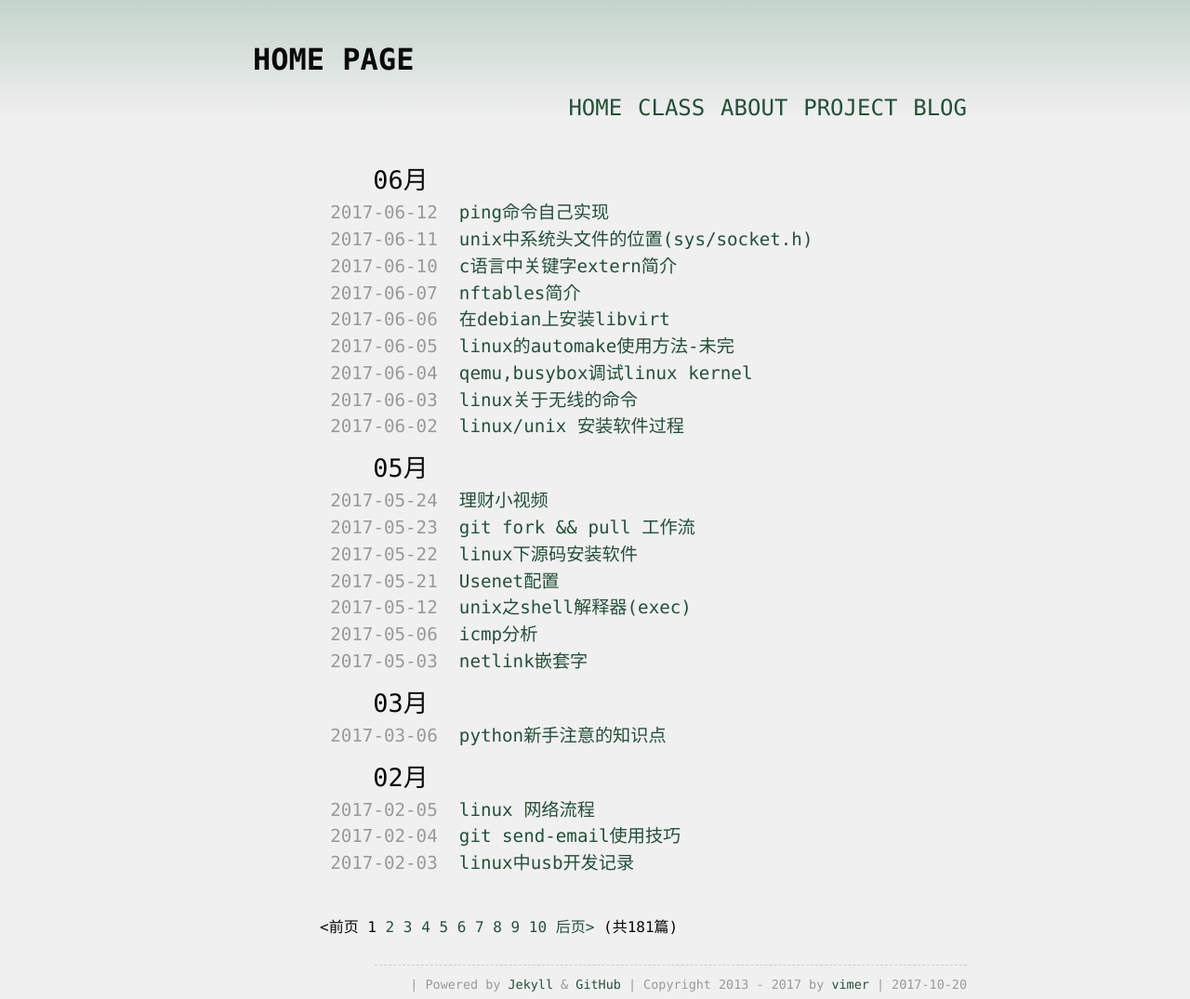
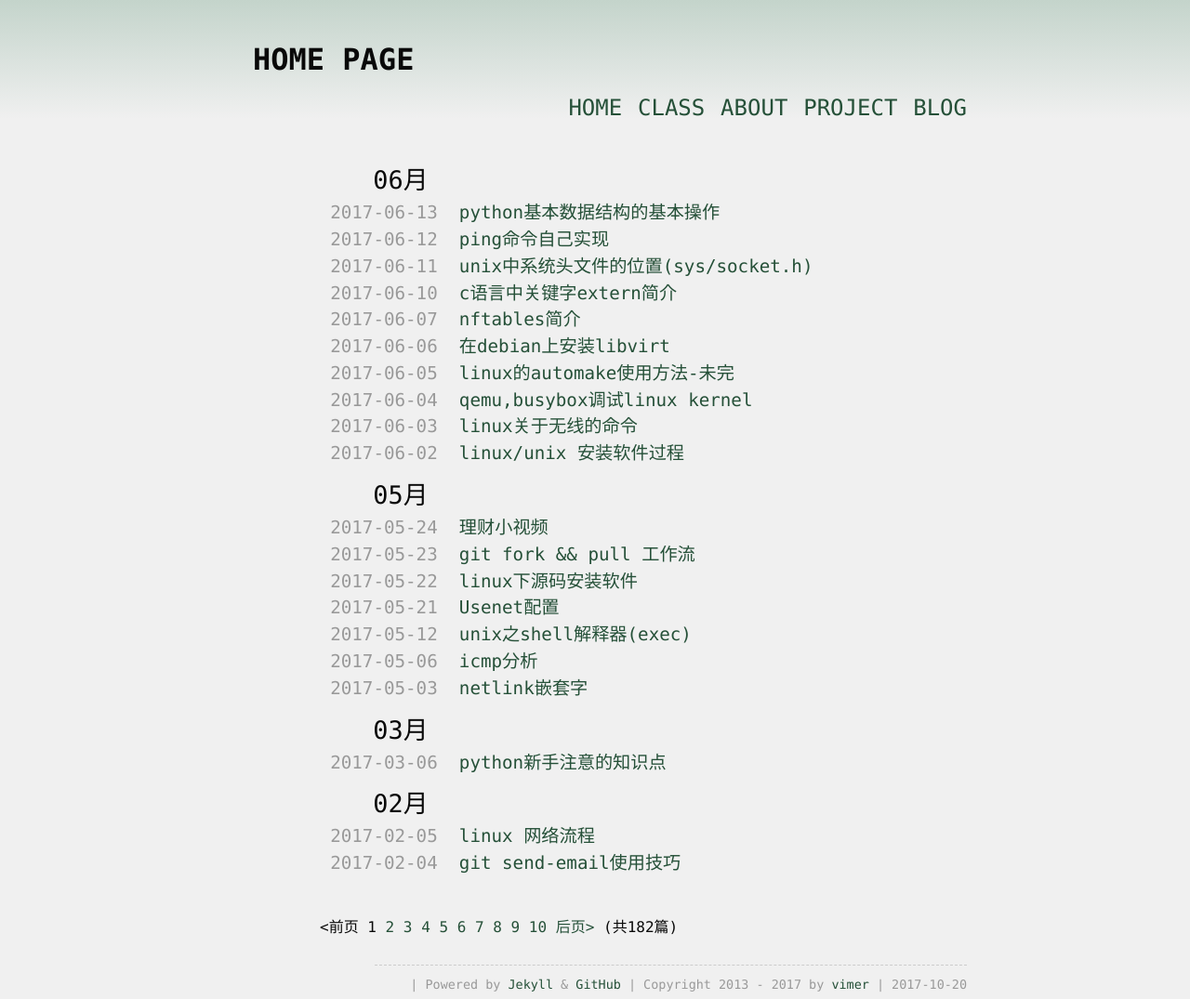
Before and after one commit to yuzibo/yuzibo.github.io, a Jekyll site: the page built from index.html, in a window 1280 px wide. Shown: the whole page at 93% size. Built offline with Jekyll 4.4.1, drawn with Linux system fonts in a browser that asks for light colours; the list of posts is cut into pages by our own code; comment, search, counter and statistics services are not loaded; some of the changed lines change nothing that is shown.

Commit message:
add a python file

````diff
--- /dev/null
+++ b/_posts/2017-06-13-python_struct_operation.md
@@ -0,0 +1,65 @@
+---
+title: "python基本数据结构的基本操作"
+category: python
+layout: article
+---
+
+# list
+
+### 基本操作
+
+列表的基本操作。
+
+比如构造一个`1、3、5、7...`的列表，使用什么方法呢。这是比较笨的方法。
+```python
+L = []
+i = 1
+while i <= 99:
+    L.append(i)
+    i = i + 2
+
+print (L)
+
+# or
+j = 1
+k = 0
+while j <= 99:
+    L[k] = j
+    j = j + 2
+    k = k + 1
+
+print (L)
+```
+效果虽然一样，但是还是有点问题的。问题之一就是效率，写的太啰嗦了。
+
+### 切片
+
+切片就是在列表中，以下标的方式读取元素的方法。举个例子
+
+```python
+L = ["1",'2', '3', '4']
+print L[0:2] # 打印从第0个到第2个的元素
+# 等价于
+print L[:2]
+#  还可以
+print L[1:2] # 从第1个元素到第2个元素
+# 还可以
+print L[-1] # 这个打印的是倒数第一个元素 4
+```
+
+请看下面的例子：
+
+```python
+>>> l = ['1','2','3','4']
+>>> print l[-1]
+4
+>>> print l[:-1] # 从正数第一个取到倒数第一个(但是并不会取到)。
+['1', '2', '3']
+>>> print l[-1:] # 从倒数第一个取，取到最后，只有他自己
+['4']
+>>> print l[-3 :-1] # 从倒数第一取到倒数第1，
+['2', '3']
+>>> print l[-2:] # 从倒数第2取到最后
+['3', '4']
+>>>
+```
````
Also changed, not shown: _posts/2017-06-12-ping_command.md (+6 -4 lines).
